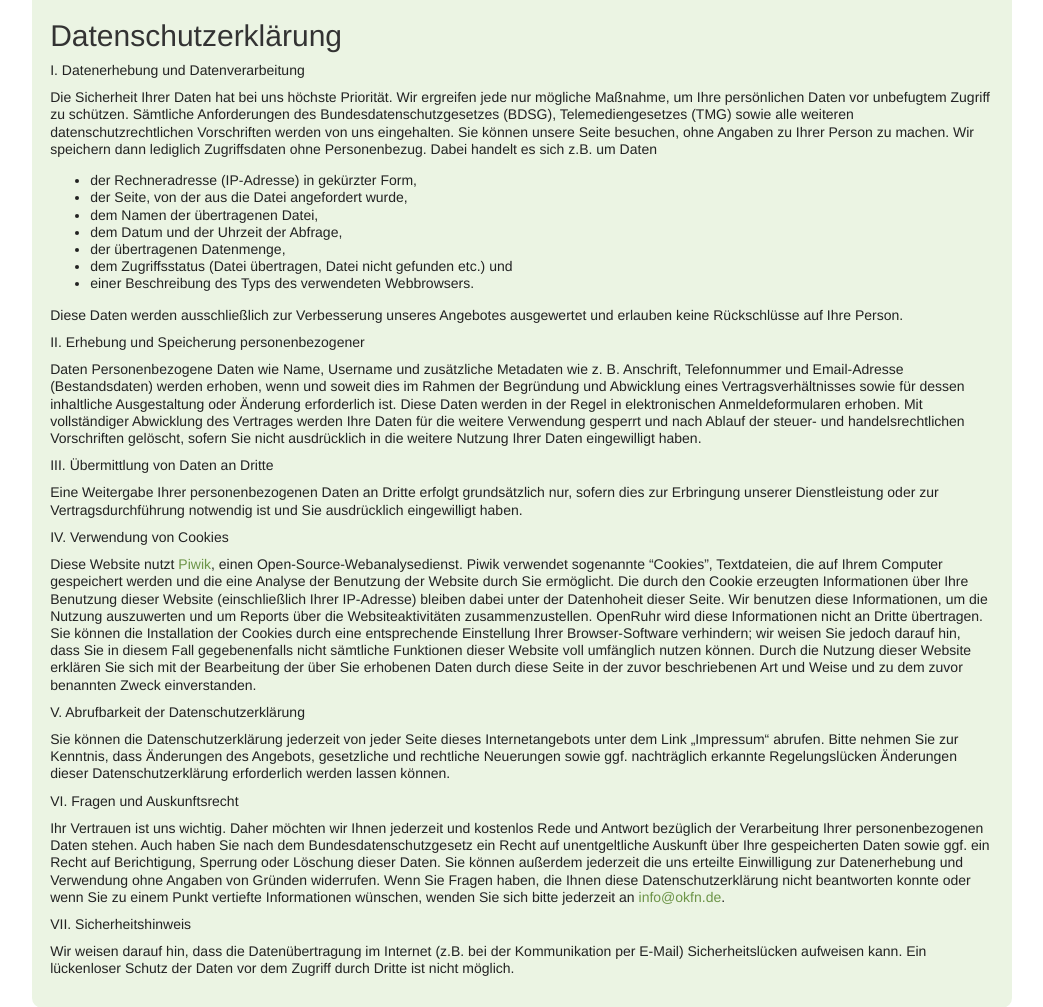
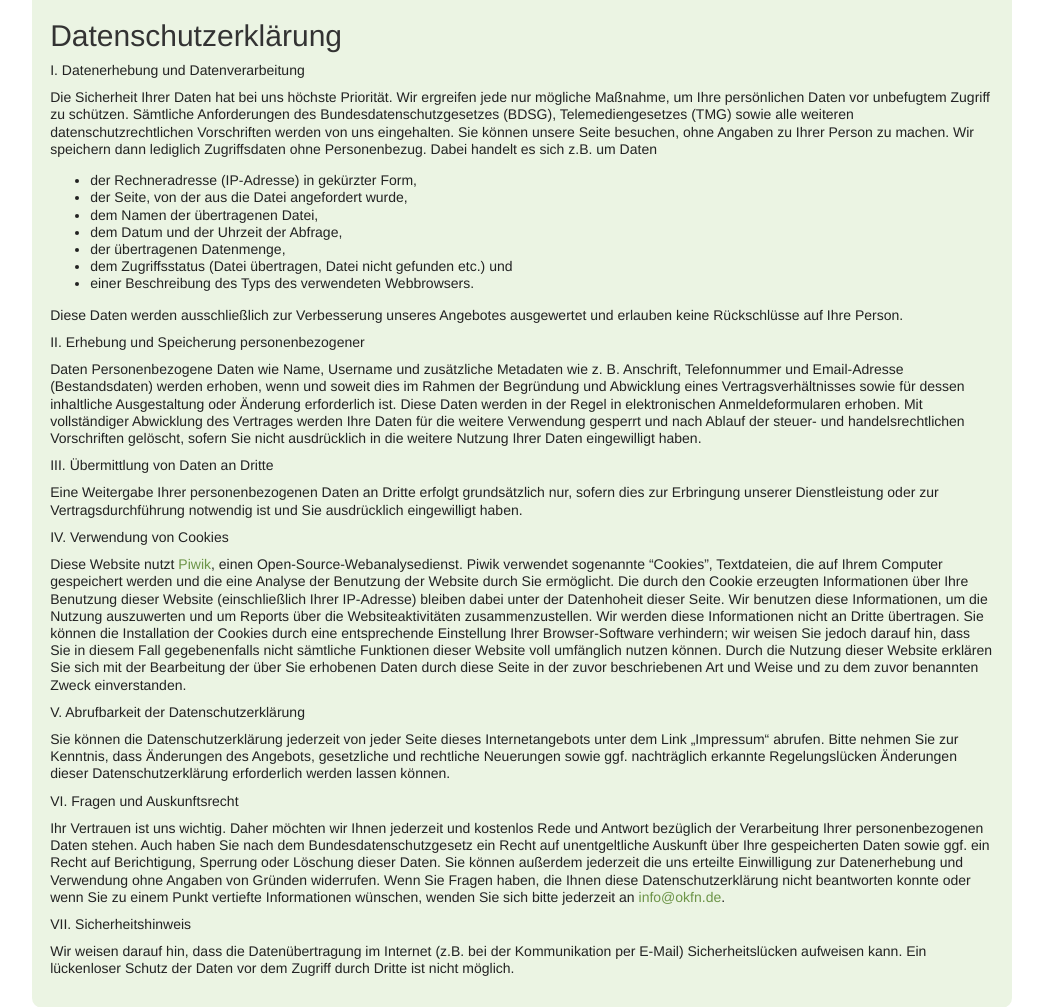
Before and after one commit to politik-bei-uns/politik-bei-uns-web-old, a Flask app: page /impressum/ in a window 1280 px wide. Shown: the part 1125-2132 px from the top of the page, without its empty margins (118-1161 px from the left). Run offline with Flask 2, Linux system fonts and the light colour scheme; parts of the project's set-up code (start-up, migrations or seed data) failed here and were passed over; some libraries are stand-ins or nearby versions.

Commit message:
Impressum Update

```diff
--- a/webapp/templates/impressum.html
+++ b/webapp/templates/impressum.html
@@ -61,7 +61,7 @@
 	<p>Eine Weitergabe Ihrer personenbezogenen Daten an Dritte erfolgt grundsätzlich nur, sofern dies zur Erbringung unserer Dienstleistung oder zur Vertragsdurchführung notwendig ist und Sie ausdrücklich eingewilligt haben.</p>
 
 	<p>IV. Verwendung von Cookies</p>
-	<p>Diese Website nutzt <a href="http://www.piwik.org">Piwik</a>, einen Open-Source-Webanalysedienst. Piwik verwendet sogenannte “Cookies”, Textdateien, die auf Ihrem Computer gespeichert werden und die eine Analyse der Benutzung der Website durch Sie ermöglicht. Die durch den Cookie erzeugten Informationen über Ihre Benutzung dieser Website (einschließlich Ihrer IP-Adresse) bleiben dabei unter der Datenhoheit dieser Seite. Wir benutzen diese Informationen, um die Nutzung auszuwerten und um Reports über die Websiteaktivitäten zusammenzustellen. OpenRuhr wird diese Informationen nicht an Dritte übertragen. Sie können die Installation der Cookies durch eine entsprechende Einstellung Ihrer Browser-Software verhindern; wir weisen Sie jedoch darauf hin, dass Sie in diesem Fall gegebenenfalls nicht sämtliche Funktionen dieser Website voll umfänglich nutzen können. Durch die Nutzung dieser Website erklären Sie sich mit der Bearbeitung der über Sie erhobenen Daten durch diese Seite in der zuvor beschriebenen Art und Weise und zu dem zuvor benannten Zweck einverstanden.</p>
+	<p>Diese Website nutzt <a href="http://www.piwik.org">Piwik</a>, einen Open-Source-Webanalysedienst. Piwik verwendet sogenannte “Cookies”, Textdateien, die auf Ihrem Computer gespeichert werden und die eine Analyse der Benutzung der Website durch Sie ermöglicht. Die durch den Cookie erzeugten Informationen über Ihre Benutzung dieser Website (einschließlich Ihrer IP-Adresse) bleiben dabei unter der Datenhoheit dieser Seite. Wir benutzen diese Informationen, um die Nutzung auszuwerten und um Reports über die Websiteaktivitäten zusammenzustellen. Wir werden diese Informationen nicht an Dritte übertragen. Sie können die Installation der Cookies durch eine entsprechende Einstellung Ihrer Browser-Software verhindern; wir weisen Sie jedoch darauf hin, dass Sie in diesem Fall gegebenenfalls nicht sämtliche Funktionen dieser Website voll umfänglich nutzen können. Durch die Nutzung dieser Website erklären Sie sich mit der Bearbeitung der über Sie erhobenen Daten durch diese Seite in der zuvor beschriebenen Art und Weise und zu dem zuvor benannten Zweck einverstanden.</p>
 
 	<p>V. Abrufbarkeit der Datenschutzerklärung</p>
 	<p>Sie können die Datenschutzerklärung jederzeit von jeder Seite dieses Internetangebots unter dem Link „Impressum“ abrufen. Bitte nehmen Sie zur Kenntnis, dass Änderungen des Angebots, gesetzliche und rechtliche Neuerungen sowie ggf. nachträglich erkannte Regelungslücken Änderungen dieser Datenschutzerklärung erforderlich werden lassen können.</p>
```
